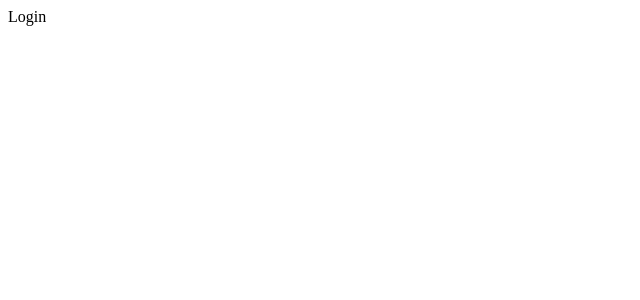
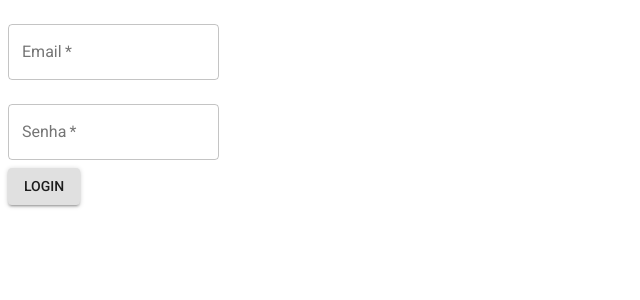
Before and after one commit to MaxuelRamos/todo, a React (Create React App) app in the folder frontend/: page /login in a window 1280 px wide. Shown: the top 300 px of the page, without its empty margins (0-640 px from the left). Built offline with nearby package versions, Linux system fonts and the light colour scheme.

Commit message:
finaliza o fluxo basico de login cliente/servidor

```diff
--- a/frontend/package.json
+++ b/frontend/package.json
@@ -6,12 +6,12 @@
   "dependencies": {
     "@material-ui/core": "^3.9.2",
     "@material-ui/icons": "^3.0.2",
+    "history": "^4.7.2",
     "prop-types": "^15.7.1",
     "react": "^16.7.0",
     "react-dom": "^16.7.0",
     "react-redux": "^6.0.0",
     "react-router-dom": "^4.3.1",
-    "react-router-redux": "^4.0.8",
     "react-scripts": "2.1.3",
     "redux": "^4.0.1",
     "redux-logger": "^3.0.6",
--- a/frontend/src/App.jsx
+++ b/frontend/src/App.jsx
@@ -1,20 +1,46 @@
-import React from 'react';
-// import Main from './js/components/Main';
+import React, { Component } from 'react';
+import Button from '@material-ui/core/Button';
+import { connect } from 'react-redux';
+import PropTypes from 'prop-types';
+import { bindActionCreators } from 'redux';
+import { withRouter } from 'react-router-dom';
+import { logoutUser } from './js/actions/authActions';
 
-// const checkAuth = (nextState, replace) => {
-//   if (!store.getState().auth.authenticated) {
-//     replace({
-//       pathname: '/login',
-//       state: { nextPathname: nextState.location.pathname },
-//     });
-//   }
-// };
+class App extends Component {
+  onLogOut = () => {
+    const { logoutUser, history } = this.props;
 
-export default function App() {
+    logoutUser(history);
+  };
+
+  render() {
     return (
       <div>
         {/* <Main /> */}
         {'Main'}
+        <Button variant="contained" type="submit" onClick={this.onLogOut}>
+          {'Logout'}
+        </Button>
       </div>
     );
   }
+}
+
+const mapDispatchToProps = dispatch => bindActionCreators(
+  {
+    logoutUser,
+  },
+  dispatch,
+);
+
+App.propTypes = {
+  logoutUser: PropTypes.func.isRequired,
+  history: PropTypes.shape({}),
+};
+
+export default withRouter(
+  connect(
+    null,
+    mapDispatchToProps,
+  )(App),
+);
--- a/frontend/src/index.jsx
+++ b/frontend/src/index.jsx
@@ -2,7 +2,7 @@ import React from 'react';
 import ReactDOM from 'react-dom';
 import { Provider } from 'react-redux';
 import { applyMiddleware, compose, createStore } from 'redux';
-import { BrowserRouter as Router, Route } from 'react-router-dom';
+import { Router, Route } from 'react-router-dom';
 import { createLogger } from 'redux-logger';
 import thunkMiddleware from 'redux-thunk';
 import App from './App';
@@ -10,6 +10,7 @@ import Login from './js/components/login/Login';
 import * as serviceWorker from './serviceWorker';
 import reducers from './js/reducers';
 import ProtectedRoute from './js/components/routes/ProtectedRoute';
+import history from './js/history/history';
 
 const isDebugging = process.env.NODE_ENV === 'development';
 
@@ -36,7 +37,7 @@ const store = createStore(
 
 ReactDOM.render(
   <Provider store={store}>
-    <Router>
+    <Router history={history}>
       <div>
         <ProtectedRoute exact path="/" component={App} />
         <Route path="/login" component={Login} />
--- a/frontend/src/js/actions/authActions.js
+++ b/frontend/src/js/actions/authActions.js
@@ -1,17 +1,15 @@
-import { push } from 'react-router-redux';
 import {
   LOGIN_REQUEST,
   LOGIN_SUCCESS,
   LOGIN_FAILURE,
-  LOAD_AUTHENTICATED_USER_REQUEST,
-  LOAD_AUTHENTICATED_USER_SUCCESS,
-  LOAD_AUTHENTICATED_USER_FAILURE,
+  // LOAD_AUTHENTICATED_USER_REQUEST,
+  // LOAD_AUTHENTICATED_USER_SUCCESS,
+  // LOAD_AUTHENTICATED_USER_FAILURE,
   LOGOUT,
 } from '../constants/authConstants';
 
-import { jsonFetch, jsonPut } from '../utils/http';
-import { displayError } from './appActions';
-
+import { jsonPut } from '../utils/http';
+import history from '../history/history';
 
 const requestLogin = credentials => ({ type: LOGIN_REQUEST, credentials });
 const receiveLogin = token => ({ type: LOGIN_SUCCESS, id_token: token });
@@ -29,8 +27,8 @@ export function loginUser(credentials) {
         localStorage.setItem('id_token', json.token);
 
         // Dispatch the success action
+        history.push('/');
         dispatch(receiveLogin(json));
-        dispatch(push('/'));
       })
       .catch(error => dispatch(loginError(error.message)));
   };
@@ -39,8 +37,8 @@ export function loginUser(credentials) {
 export function logoutUser() {
   return (dispatch) => {
     localStorage.removeItem('id_token');
+    history.push('/login');
     dispatch(logout());
-    dispatch(push('/login'));
   };
 }
 
@@ -48,35 +46,35 @@ export function logoutUser() {
  *  GET  /api/auth
  */
 
-const loadingAuthenticatedUser = () => ({
-  type: LOAD_AUTHENTICATED_USER_REQUEST,
-});
-const loadAuthenticatedUserSucceeded = user => ({
-  type: LOAD_AUTHENTICATED_USER_SUCCESS,
-  user,
-});
-const loadAuthenticatedUserFailed = error => ({
-  type: LOAD_AUTHENTICATED_USER_FAILURE,
-  error,
-});
+// const loadingAuthenticatedUser = () => ({
+//   type: LOAD_AUTHENTICATED_USER_REQUEST,
+// });
+// const loadAuthenticatedUserSucceeded = user => ({
+//   type: LOAD_AUTHENTICATED_USER_SUCCESS,
+//   user,
+// });
+// const loadAuthenticatedUserFailed = error => ({
+//   type: LOAD_AUTHENTICATED_USER_FAILURE,
+//   error,
+// });
 
-export function loadAuthenticatedUser() {
-  return (dispatch) => {
-    dispatch(loadingAuthenticatedUser());
-    return jsonFetch('/api/auth')
-      .then(json => dispatch(loadAuthenticatedUserSucceeded(json)))
-      .catch((error) => {
-        if (error.response && error.response.status === 401) {
-          localStorage.removeItem('id_token');
-          dispatch(logout());
-          dispatch(push('/login'));
-        } else {
-          const message = `Failed to load the authenticated user. ${
-            error.message
-          }`;
-          dispatch(displayError(message));
-          dispatch(loadAuthenticatedUserFailed(error));
-        }
-      });
-  };
-}
+// export function loadAuthenticatedUser(history) {
+//   return (dispatch) => {
+//     dispatch(loadingAuthenticatedUser());
+//     return jsonFetch('/api/auth')
+//       .then(json => dispatch(loadAuthenticatedUserSucceeded(json)))
+//       .catch((error) => {
+//         if (error.response && error.response.status === 401) {
+//           localStorage.removeItem('id_token');
+//           dispatch(logout());
+//           history.push('/login');
+//         } else {
+//           // const message = `Failed to load the authenticated user. ${
+//           //   error.message
+//           // }`;
+//           // dispatch(displayError(message));
+//           dispatch(loadAuthenticatedUserFailed(error));
+//         }
+//       });
+//   };
+// }
--- a/frontend/src/js/components/login/Login.jsx
+++ b/frontend/src/js/components/login/Login.jsx
@@ -1,11 +1,95 @@
-import React from 'react';
-// import Main from './js/components/Main';
+import React, { Component } from 'react';
+import TextField from '@material-ui/core/TextField';
+import Button from '@material-ui/core/Button';
+import { connect } from 'react-redux';
+import PropTypes from 'prop-types';
+import { bindActionCreators } from 'redux';
+import { loginUser } from '../../actions/authActions';
 
-export default function App() {
-  return (
-    <div>
-      {/* <Main /> */}
-      {'Login'}
-    </div>
-  );
+class Login extends Component {
+  constructor(props) {
+    super(props);
+
+    this.state = {
+      username: '',
+      password: '',
+    };
+
+    this.handleChange = this.handleChange.bind(this);
+  }
+
+  handleSubmit = (e) => {
+    e.preventDefault();
+
+    const { username, password } = this.state;
+    const { loginUser } = this.props;
+
+    loginUser({ username, password });
+  };
+
+  handleChange = (e) => {
+    this.setState({ [e.target.name]: e.target.value });
+  };
+
+  render() {
+    const { loading, errorMessage } = this.props;
+    const { username, password } = this.state;
+    return (
+      <form onSubmit={this.handleSubmit}>
+        <TextField
+          label="Email"
+          margin="normal"
+          variant="outlined"
+          placeholder="Informe seu email..."
+          type="email"
+          name="username"
+          value={username}
+          onChange={this.handleChange}
+          required
+        />
+
+        <br />
+        <TextField
+          label="Senha"
+          margin="normal"
+          variant="outlined"
+          type="password"
+          placeholder="Informe sua senha..."
+          name="password"
+          value={password}
+          onChange={this.handleChange}
+          required
+        />
+        <br />
+        <Button variant="contained" type="submit" disabled={loading}>
+          {'Login'}
+        </Button>
+        <br />
+        {errorMessage}
+      </form>
+    );
+  }
 }
+
+const mapStateToProps = store => ({
+  loading: store.auth.loading,
+  errorMessage: store.auth.errorMessage,
+});
+
+const mapDispatchToProps = dispatch => bindActionCreators(
+  {
+    loginUser,
+  },
+  dispatch,
+);
+
+Login.propTypes = {
+  errorMessage: PropTypes.string,
+  loading: PropTypes.bool.isRequired,
+  loginUser: PropTypes.func.isRequired,
+};
+
+export default connect(
+  mapStateToProps,
+  mapDispatchToProps,
+)(Login);
--- /dev/null
+++ b/frontend/src/js/history/history.js
@@ -0,0 +1,4 @@
+// history.js
+import { createBrowserHistory } from 'history';
+
+export default createBrowserHistory();
--- a/frontend/src/js/reducers/auth.js
+++ b/frontend/src/js/reducers/auth.js
@@ -9,7 +9,7 @@ import {
 } from '../constants/authConstants';
 
 const initialState = {
-  processing: false,
+  loading: false,
   isAuthenticated: !!localStorage.getItem('id_token'),
 };
 
@@ -17,42 +17,42 @@ function auth(state = initialState, action) {
   switch (action.type) {
     case LOGIN_REQUEST:
       return Object.assign({}, state, {
-        processing: true,
+        loading: true,
         isAuthenticated: false,
       });
 
     // Login e Logout
     case LOGIN_SUCCESS:
       return Object.assign({}, state, {
-        processing: false,
+        loading: false,
         isAuthenticated: true,
         errorMessage: '',
       });
     case LOGIN_FAILURE:
       return Object.assign({}, state, {
-        processing: false,
+        loading: false,
         isAuthenticated: false,
         errorMessage: action.message,
       });
     case LOGOUT:
       return Object.assign({}, state, {
-        processing: false,
+        loading: false,
         isAuthenticated: false,
       });
 
     // Load Authenticated user
     case LOAD_AUTHENTICATED_USER_REQUEST:
       return Object.assign({}, state, {
-        processing: true,
+        loading: true,
       });
     case LOAD_AUTHENTICATED_USER_SUCCESS:
       return Object.assign({}, state, {
         authenticatedUser: action.user,
-        processing: false,
+        loading: false,
       });
     case LOAD_AUTHENTICATED_USER_FAILURE:
       return Object.assign({}, state, {
-        processing: false,
+        loading: false,
       });
     default:
       return state;
```
Also changed, not shown: frontend/.eslintrc.json, 1 other file (tests, documents, lock files or other folders). Lines whose indentation alone changed are shown as unchanged.
